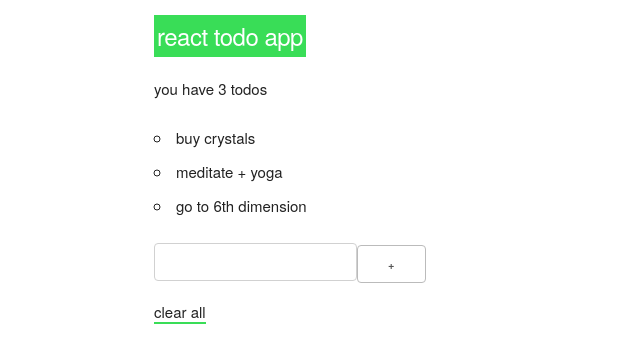
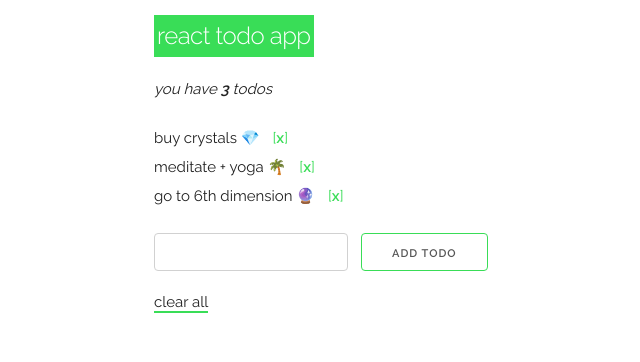
Before and after one commit to TristanAG/todo-and-chill, a React (Create React App) app: page / in a window 1280 px wide. Shown: the top 362 px of the page, without its empty margins (6-646 px from the left). Built offline with nearby package versions, Linux system fonts and the light colour scheme.

Commit message:
able to remove individual todos and style

```diff
--- a/public/index.html
+++ b/public/index.html
@@ -10,6 +10,7 @@
     -->
     <link rel="manifest" href="%PUBLIC_URL%/manifest.json">
     <link rel="shortcut icon" href="%PUBLIC_URL%/favicon.ico">
+    <link href="//fonts.googleapis.com/css?family=Raleway:400,300,600" rel="stylesheet" type="text/css">
     <!--
       Notice the use of %PUBLIC_URL% in the tags above.
       It will be replaced with the URL of the `public` folder during the build.
--- a/src/css/index.css
+++ b/src/css/index.css
@@ -9,6 +9,20 @@ form{
   margin-bottom: 4px;
 }
 
+button{
+  margin-left: 13px;
+  padding-top: 1px;
+  transition: .3s;
+  border: 1px solid #39dd57;
+}
+input[type="text"]{
+  margin-top: 20px;
+  padding-top: -1px;
+}
+input[type="text"]:focus{
+  border: 1px solid #39dd57;
+}
+
 .clear-all{
   border-bottom: 2px solid #39dd57;
   transition: .2s;
@@ -17,3 +31,17 @@ form{
   cursor: pointer;
   opacity: .7;
 }
+
+.todo{
+  margin-bottom: 5px;
+}
+
+.delete-todo{
+  padding-left: 13px;
+  color: #39dd57;
+  transition: .2s
+}
+.delete-todo:hover{
+  cursor: pointer;
+  opacity: .2;
+}
--- a/src/index.js
+++ b/src/index.js
@@ -11,18 +11,17 @@ class TodoApp extends React.Component {
     super(props)
     this.handleClearAll = this.handleClearAll.bind(this)
     this.handleAddTodo = this.handleAddTodo.bind(this)
+    this.handleDeleteTodo = this.handleDeleteTodo.bind(this)
     this.state = {
-      todos: ['buy crystals', 'meditate + yoga', 'go to 6th dimension'],
+      todos: ['buy crystals 💎', 'meditate + yoga 🌴', 'go to 6th dimension 🔮'],
       numberOfTodos: 3
     }
   }
   handleClearAll() {
-    this.setState(() => {
-      return {
+    this.setState(() => ({
       todos: [],
       numberOfTodos: 0
-      }
-    })
+    }))
   }
   handleAddTodo(todo) {
     if (!todo) {
@@ -31,12 +30,19 @@ class TodoApp extends React.Component {
       return 'You already entered this... ambitions much?'
     }
 
-    this.setState((prevState) => {
-      return {
+    this.setState((prevState) => ({
       todos: prevState.todos.concat(todo),
       numberOfTodos: prevState.todos.length + 1
+    }))
   }
-    })
+  handleDeleteTodo(todoToDelete) {
+    this.setState((prevState) => ({
+      todos: prevState.todos.filter((todo) => {
+        return todoToDelete !== todo
+      }),
+      numberOfTodos: prevState.numberOfTodos - 1
+    }))
+
   }
 
   render() {
@@ -45,7 +51,7 @@ class TodoApp extends React.Component {
       <div className="container" style={{marginTop: '15px'}}>
         <Header title={title}/>
         <Prompt numberOfTodos={this.state.numberOfTodos}/>
-        <TodoList todos={this.state.todos}/>
+        <TodoList todos={this.state.todos} handleDeleteTodo={this.handleDeleteTodo}/>
         <AddTodo handleAddTodo={this.handleAddTodo}/>
         <ClearTodos
           hasTodos={this.state.numberOfTodos > 0}
@@ -56,24 +62,21 @@ class TodoApp extends React.Component {
   }
 }
 
-const Header = ({ title }) => {
-  return (
+const Header = ({ title }) => (
   <header>
     <h5>{title}</h5>
   </header>
 )
-}
-
 
 const Prompt = ({ numberOfTodos }) => {
-  let prompt = ''
+  // let prompt = ''
 
   if(numberOfTodos === 0){
-    prompt = 'add some todos, won\'t you?'
+    return <p><i>add some todos, won't you?</i></p>
   } else if (numberOfTodos === 1){
-    prompt = `you have ${numberOfTodos} todo`
+    return <p><i>you have <b>1</b> todo</i></p>
   } else {
-    prompt =  `you have ${numberOfTodos} todos`
+    return <p><i>you have <b>{numberOfTodos}</b> todos</i></p>
   }
 
   return (
@@ -81,15 +84,72 @@ const Prompt = ({ numberOfTodos }) => {
   )
 }
 
-const TodoList = ({ todos }) => (
-  <ul>
-    {todos.map((todo) => <Todo key={todo} todoText={todo}/>)}
-  </ul>
+
+// const Prompt = ({ numberOfTodos }) => {
+//   let prompt = ''
+//
+//   if(numberOfTodos === 0){
+//     prompt = 'add some todos, won\'t you?'
+//   } else if (numberOfTodos === 1){
+//     prompt = `you have ${numberOfTodos} todo`
+//   } else {
+//     prompt = `you have ${numberOfTodos} todos`
+//   }
+//
+//   return (
+//     <p>{prompt}</p>
+//   )
+// }
+
+const TodoList = (props) => (
+  <div>
+    {props.todos.map((todo, index) => (
+      <Todo
+        key={todo}
+        todoText={todo}
+        id={index}
+        handleDeleteTodo={props.handleDeleteTodo}
+      />
+    ))}
+  </div>
 )
 
+const Todo = ({ todoText, handleDeleteTodo }) => (
+  <div className="todo">
+    {todoText}
+       <span
+        className="delete-todo"
+        onClick={() => {
+          handleDeleteTodo(todoText)
+        }}
+      >
+        [<b>x</b>]
+      </span>
+    </div>
+)
 
-const Todo = ({ todoText }) => <li>{todoText}</li>
-
+//
+// class Todo extends React.Component {
+//   constructor(props) {
+//     super(props)
+//
+//   }
+//   render(){
+//     return (
+//       <div className="todo">
+//         {this.props.todoText}
+//         <span
+//           className="delete-todo"
+//           onClick={() => {
+//             this.props.handleDeleteTodo(this.props.todoText)
+//           }}
+//         >
+//           [<b>x</b>]
+//         </span>
+//       </div>
+//     )
+//   }
+// }
 
 class AddTodo extends React.Component {
   constructor(props) {
@@ -103,11 +163,8 @@ class AddTodo extends React.Component {
     e.preventDefault()
     const todo = e.target.elements.todo.value.trim()
     const error = this.props.handleAddTodo(todo)
-    //if nothing comes back (i.e. an error) that means it worked
-    this.setState(() => {
-      return { error }
-    })
 
+    this.setState(() => ( {error} ))
     e.target.elements.todo.value = ''
   }
 
@@ -117,7 +174,7 @@ class AddTodo extends React.Component {
         {this.state.error && <p>{this.state.error}</p>}
         <form onSubmit={this.addTodo}>
           <input type="text" name="todo" />
-          <button>+</button>
+          <button>add todo</button>
         </form>
       </div>
     )
@@ -131,6 +188,8 @@ const ClearTodos = ({ hasTodos, handleClearAll }) => {
   return null
 }
 
-ReactDOM.render(<TodoApp />, document.getElementById('root'));
+ReactDOM.render(
+  <TodoApp />,
+document.getElementById('root'));
 
 // registerServiceWorker();
```
Lines whose indentation alone changed are shown as unchanged.
